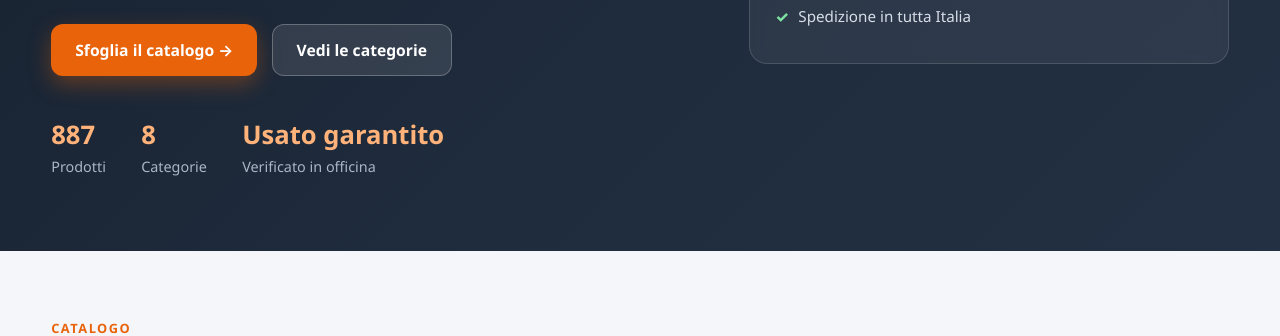
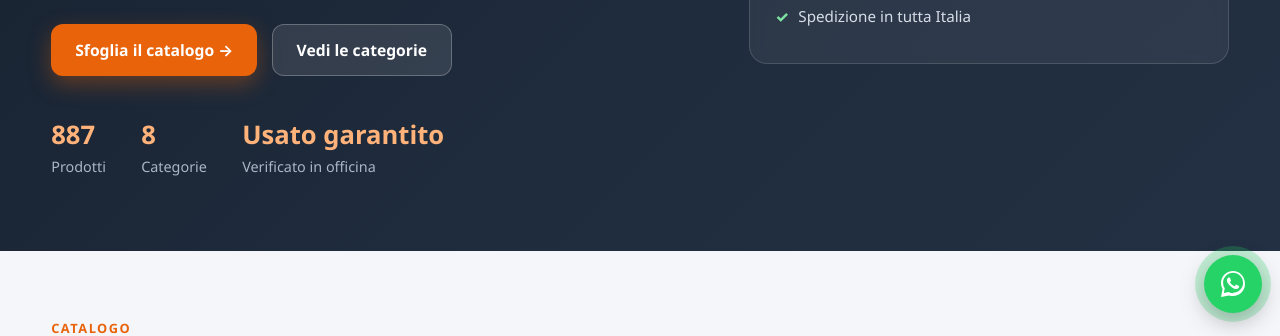
Before and after one commit to Giovanni22/mercatino-del-tornio, a website: page index.html in a window 1280 px wide. Shown: the part 469-805 px from the top of the page. Drawn offline with Linux system fonts and the light colour scheme; no server answers.

Commit message:
Aggiunto pulsante WhatsApp flottante su tutte le pagine pubbliche

```diff
--- a/css/style.css
+++ b/css/style.css
@@ -578,3 +578,41 @@ input, textarea, select { font-family: inherit; font-size: 1rem; }
   .admin-price-row__img { width: 48px; height: 40px; }
   .admin-toolbar input, .admin-toolbar select { min-width: 100%; }
 }
+
+/* ============================================================
+   Pulsante WhatsApp flottante (tutte le pagine pubbliche)
+   ============================================================ */
+.wa-float {
+  position: fixed;
+  right: 18px;
+  bottom: 18px;
+  width: 58px;
+  height: 58px;
+  display: flex;
+  align-items: center;
+  justify-content: center;
+  background: #25d366;
+  color: #fff;
+  border-radius: 50%;
+  box-shadow: 0 8px 24px rgba(0, 0, 0, .28);
+  z-index: 998;
+  transition: transform .2s ease, box-shadow .2s ease;
+  animation: wa-pulse 2.8s ease-in-out infinite;
+}
+.wa-float svg { width: 32px; height: 32px; }
+.wa-float:hover, .wa-float:focus-visible {
+  transform: scale(1.08);
+  box-shadow: 0 12px 30px rgba(0, 0, 0, .34);
+  animation: none;
+}
+@keyframes wa-pulse {
+  0%, 100% { box-shadow: 0 8px 24px rgba(0, 0, 0, .28), 0 0 0 0 rgba(37, 211, 102, .55); }
+  60% { box-shadow: 0 8px 24px rgba(0, 0, 0, .28), 0 0 0 16px rgba(37, 211, 102, 0); }
+}
+@media (max-width: 600px) {
+  .wa-float { width: 52px; height: 52px; right: 14px; bottom: 14px; }
+  .wa-float svg { width: 28px; height: 28px; }
+}
+@media (prefers-reduced-motion: reduce) {
+  .wa-float { animation: none; }
+}
--- a/js/app.js
+++ b/js/app.js
@@ -368,7 +368,28 @@ async function submitQuoteForm(e, id) {
 /* ---------- Lightbox / scheda ---------- */
 function viewProduct(id) { location.href = "prodotto.html?id=" + id; }
 
-/* ---------- Anno dinamico ---------- */
+/* ---------- Pulsante WhatsApp flottante ---------- */
+function initWhatsAppFloat() {
+  const cfg = window.SHOP_CONFIG || {};
+  if (!cfg.whatsappLink) return;
+  if (/admin\.html$/i.test(location.pathname)) return;
+  if (document.getElementById("wa-float")) return;
+
+  const a = document.createElement("a");
+  a.id = "wa-float";
+  a.className = "wa-float";
+  a.href = cfg.whatsappLink + "?text=" + encodeURIComponent("Salve, ti scrivo dal sito Mercatino del Tornio");
+  a.target = "_blank";
+  a.rel = "noopener";
+  a.setAttribute("aria-label", "Scrivici su WhatsApp");
+  a.title = "Scrivici su WhatsApp";
+  a.innerHTML =
+    '<svg viewBox="0 0 32 32" aria-hidden="true"><path fill="currentColor" d="M16.04 3C9.4 3 4 8.4 4 15.04c0 2.12.55 4.19 1.6 6.02L4 29l8.12-1.56a12 12 0 0 0 3.92.65h.01C22.68 28.09 28 22.69 28 16.04 28 8.4 22.68 3 16.04 3zm0 22.13h-.01a10 10 0 0 1-4.1-.88l-.29-.13-4.82.93.96-4.7-.19-.3a9.94 9.94 0 0 1-1.52-5.31c0-5.52 4.5-10.01 10.02-10.01 2.67 0 5.18 1.04 7.07 2.93a9.93 9.93 0 0 1 2.93 7.08c0 5.53-4.5 10.01-10.05 10.01zm5.5-7.5c-.3-.15-1.78-.88-2.06-.98-.28-.1-.48-.15-.68.15-.2.3-.78.98-.96 1.18-.18.2-.35.22-.65.08-.3-.15-1.27-.47-2.42-1.49-.9-.8-1.5-1.79-1.68-2.09-.18-.3-.02-.46.13-.61.13-.13.3-.35.45-.53.15-.18.2-.3.3-.5.1-.2.05-.38-.03-.53-.08-.15-.68-1.63-.93-2.23-.24-.58-.49-.5-.68-.51h-.58c-.2 0-.53.08-.8.38-.28.3-1.06 1.03-1.06 2.51s1.08 2.91 1.23 3.11c.15.2 2.13 3.25 5.16 4.56.72.31 1.28.5 1.72.64.72.23 1.38.2 1.9.12.58-.09 1.78-.73 2.03-1.43.25-.7.25-1.31.18-1.43-.08-.13-.28-.2-.58-.35z"/></svg>';
+  document.body.appendChild(a);
+}
+
+/* ---------- Anno dinamico + pulsante WhatsApp ---------- */
 document.addEventListener("DOMContentLoaded", () => {
   document.querySelectorAll(".js-year").forEach((el) => (el.textContent = new Date().getFullYear()));
+  initWhatsAppFloat();
 });
```
